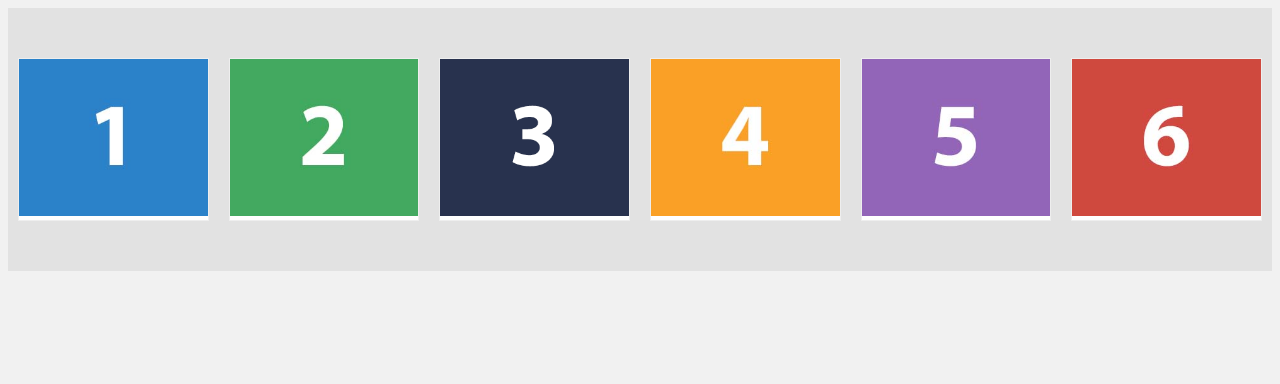
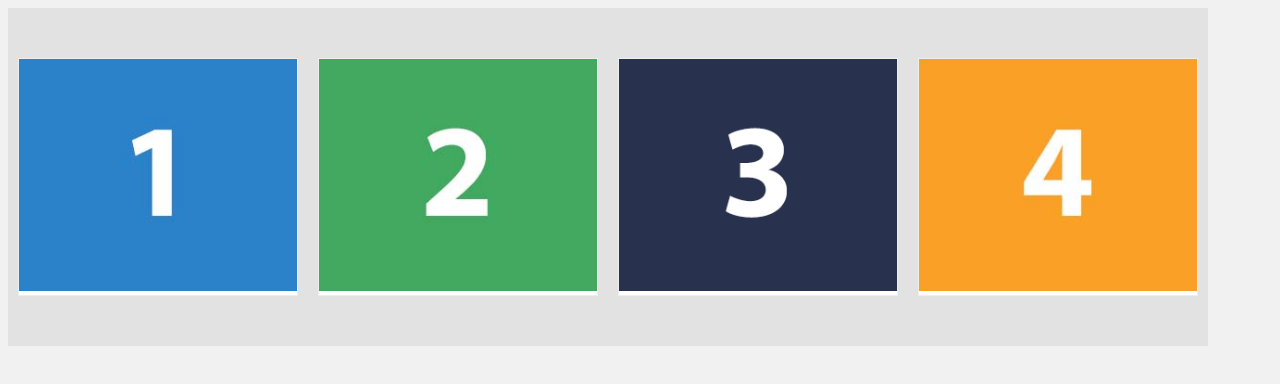
Before and after one commit to Reza-Javadpour/RJK-Slider, a plain HTML site: page index.html in a window 1280 px wide. Shown: the top 384 px of the page. Drawn offline with Linux system fonts and the light colour scheme.

Commit message:
Add Slide View and optimize slides size.

```diff
--- a/index.html
+++ b/index.html
@@ -7,9 +7,10 @@
     <link rel="stylesheet" href="./stylessheets/style.css">
     <script src="./scripts/jquery.min.js"></script>
 </head>
-<body style="background-color: #f1f1f1;height: 200vh;">
+<body style="background-color: #f1f1f1;height: 200vh;overflow-x: hidden">
 
-<div class="draggable-slider" data-slide-width="300">
+<div class="draggable-slider">
+    <div class="draggable-slider-container" data-slide-width="300" data-slide-view="4">
         <div class="d-slide">
             <div class="slide-content">
                 <img src="./images/slide1.jpg" alt="">
@@ -19,37 +20,38 @@
         </div>
         <div class="d-slide">
             <div class="slide-content">
-            <img src="./images/slide2.jpg" alt="slide1">
+                <img src="./images/slide2.jpg" alt="slide2">
                 <!--<button>More info</button>-->
                 <div class="slide-fix"></div>
             </div>
         </div>
         <div class="d-slide">
             <div class="slide-content">
-            <img src="./images/slide3.jpg" alt="slide1">
+                <img src="./images/slide3.jpg" alt="slide3">
                 <!--<button>More info</button>-->
                 <div class="slide-fix"></div>
             </div>
         </div>
         <div class="d-slide">
             <div class="slide-content">
-            <img src="./images/slide4.jpg" alt="slide1">
+                <img src="./images/slide4.jpg" alt="slide4">
                 <!--<button>More info</button>-->
                 <div class="slide-fix"></div>
             </div>
         </div>
         <div class="d-slide">
             <div class="slide-content">
-            <img src="./images/slide5.jpg" alt="slide1">
+                <img src="./images/slide5.jpg" alt="slide5">
                 <!--<button>More info</button>-->
                 <div class="slide-fix"></div>
             </div>
         </div>
         <div class="d-slide">
             <div class="slide-content">
-            <img src="./images/slide6.jpg" alt="slide1">
+                <img src="./images/slide6.jpg" alt="slide6">
                 <!--<button>More info</button>-->
                 <div class="slide-fix"></div>
+            </div>
         </div>
     </div>
 </div>
--- a/scripts/draggable-slider.js
+++ b/scripts/draggable-slider.js
@@ -1,14 +1,18 @@
 $(document).ready(function () {
-    var draggableSlider = document.querySelector(".draggable-slider");
-    $(draggableSlider).each(function (index,container) {
+    var draggableSliderContainer = document.querySelector(".draggable-slider-container");
+    $(draggableSliderContainer).each(function (index,container) {
+        var draggableSlider = document.querySelector(".draggable-slider");
         var dragItems = document.querySelectorAll(".slide-fix");
         var slideWidth = $(container).data("slide-width");
+        var slideView = $(container).data("slide-view");
         var active = false;
         var currentX;
         var currentY;
         var xOffset = 0;
         var yOffset = 0;
-
+        var containerWidth = dragItems.length * slideWidth;
+        container.style.width = containerWidth + "px";
+        draggableSlider.style.width = (slideWidth * slideView) + "px";
         $(dragItems).each(function (index,dragItem) {
             var _dragItem = dragItem;
             var parentFind = false;
--- a/stylessheets/style.sass
+++ b/stylessheets/style.sass
@@ -1,41 +1,43 @@
 .draggable-slider
-  width: 100%
-  padding-top: 50px
-  padding-bottom: 50px
-  background-color: #e2e2e2
-  display: flex
-  align-items: center
-  justify-content: center
   overflow: hidden
-  touch-action: none
+  .draggable-slider-container
+    width: 100%
+    padding-top: 50px
+    padding-bottom: 50px
+    background-color: #e2e2e2
+    display: flex
+    align-items: center
+    justify-content: flex-start
+    overflow: hidden
+    touch-action: none
 
-  .d-slide
-    width: 300px
-    padding: 0 10px
-    touch-action: none
-    user-select: none
-    .slide-content
-      background-color: #fff
-      border: solid 1px #eee
-      min-height: 100%
-      position: relative
-      .slide-fix
-        position: absolute
-        top: 0
-        width: 100%
-        height: 100%
-        display: block
-        z-index: 10
-        touch-action: none
-        user-select: none
-        &:hover
-          cursor: pointer
-      img
-        width: 100%
-      button
-        position: absolute
-        bottom: 0
-        right: 0
-        z-index: 2000
-    &:hover
-      cursor: pointer
+    .d-slide
+      width: 300px
+      padding: 0 10px
+      touch-action: none
+      user-select: none
+      .slide-content
+        background-color: #fff
+        border: solid 1px #eee
+        min-height: 100%
+        position: relative
+        .slide-fix
+          position: absolute
+          top: 0
+          width: 100%
+          height: 100%
+          display: block
+          z-index: 10
+          touch-action: none
+          user-select: none
+          &:hover
+            cursor: pointer
+        img
+          width: 100%
+        button
+          position: absolute
+          bottom: 0
+          right: 0
+          z-index: 2000
+      &:hover
+        cursor: pointer
```
Also changed, not shown: stylessheets/style.css, 1 other file. Lines whose indentation alone changed are shown as unchanged.
